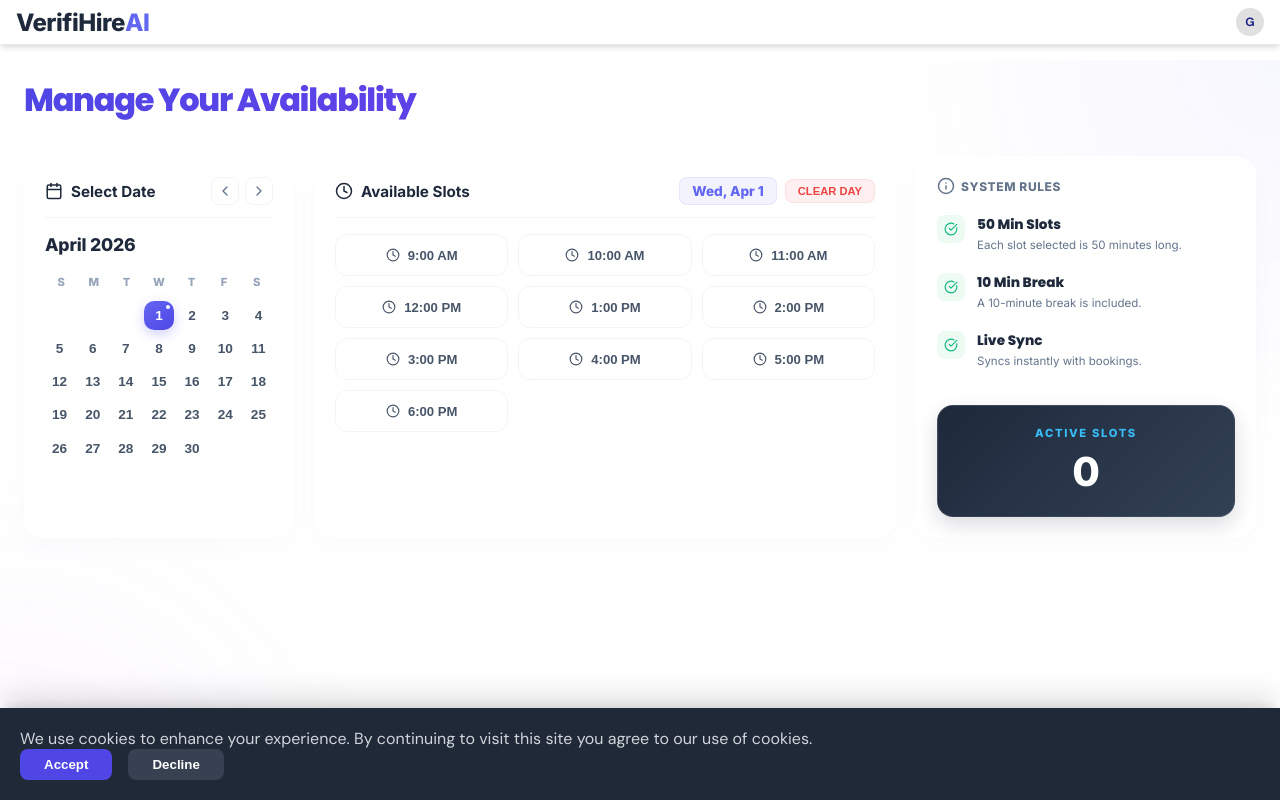
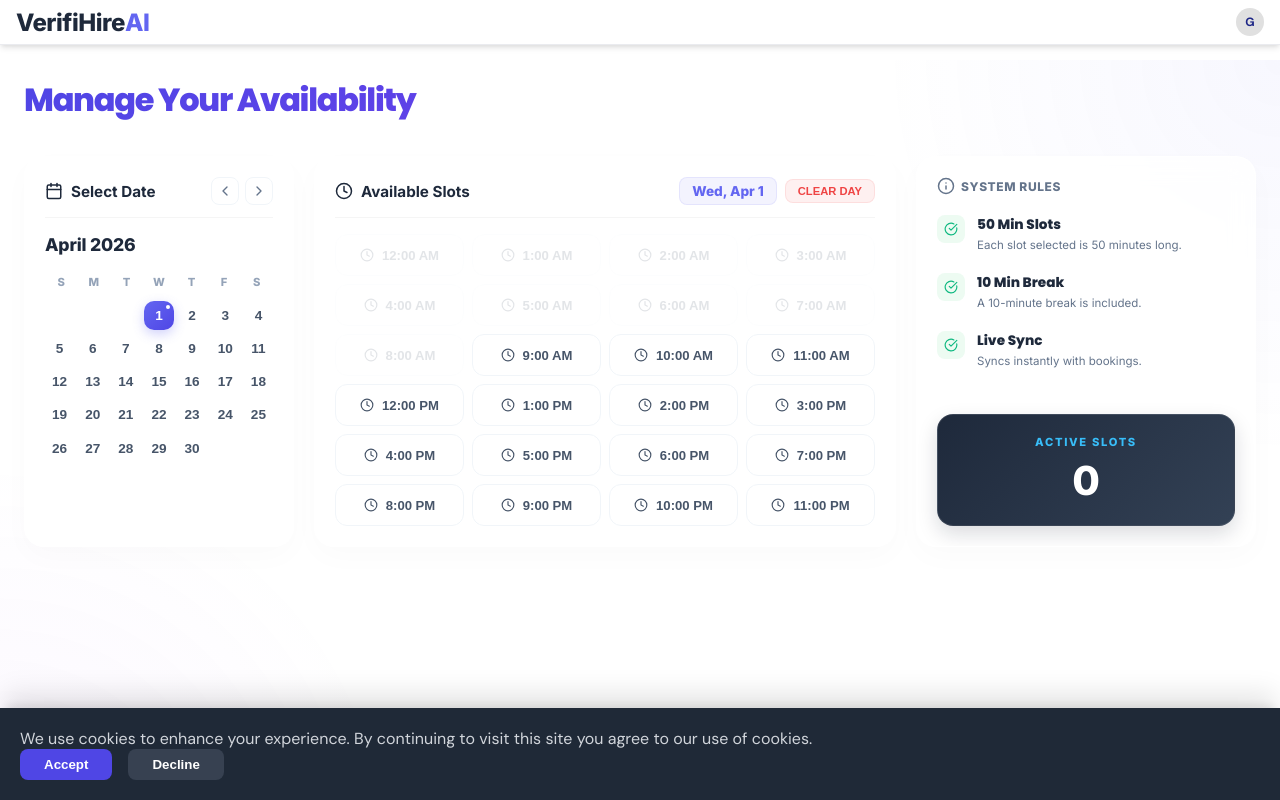
Before and after one commit to pratapsai123/VerifihireAI, a React (Create React App) app in the folder frontend/: page /manage-availability in a window 1280 px wide. Built offline with nearby package versions, Linux system fonts and the light colour scheme; no server answers; sample sign-in values are in the browser's storage.

Commit message:
added 24 calender for interviewer on 020420266

```diff
--- a/frontend/src/pages/AvailabilityManagement.js
+++ b/frontend/src/pages/AvailabilityManagement.js
@@ -80,7 +80,7 @@ const AvailabilityManagement = () => {
     // Generate Hourly Slots from 9 AM to 6 PM
     const dailySlots = useMemo(() => {
         const slots = [];
-        for (let h = 9; h <= 18; h++) {
+        for (let h = 0; h <= 23; h++) {
             slots.push(`${h.toString().padStart(2, '0')}:00`);
         }
         return slots;
--- a/frontend/src/styles/AvailabilityManagement.css
+++ b/frontend/src/styles/AvailabilityManagement.css
@@ -254,8 +254,8 @@
 
 .slots-picker-grid.mini {
     display: grid;
-    grid-template-columns: repeat(auto-fill, minmax(130px, 1fr));
-    gap: 10px;
+    grid-template-columns: repeat(auto-fill, minmax(110px, 1fr));
+    gap: 8px;
 }
 
 .slot-toggle-btn {
```
Also changed, not shown: 2 other files (tests, documents, lock files or other folders).
